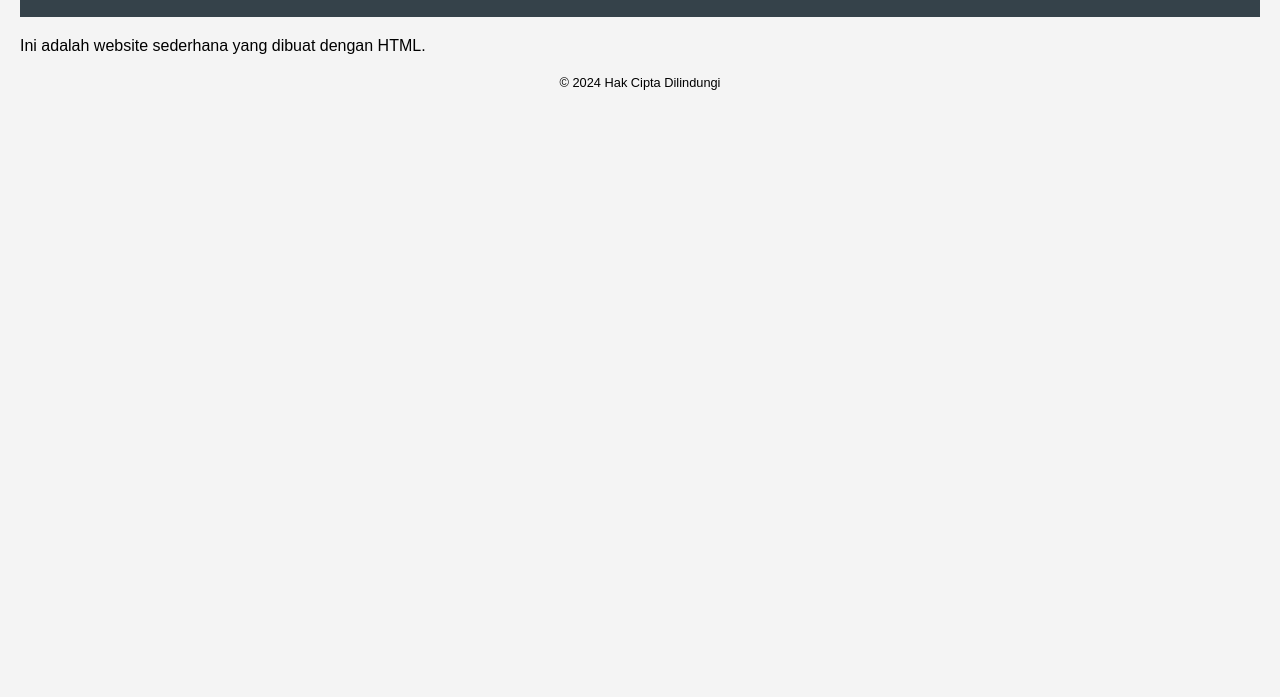
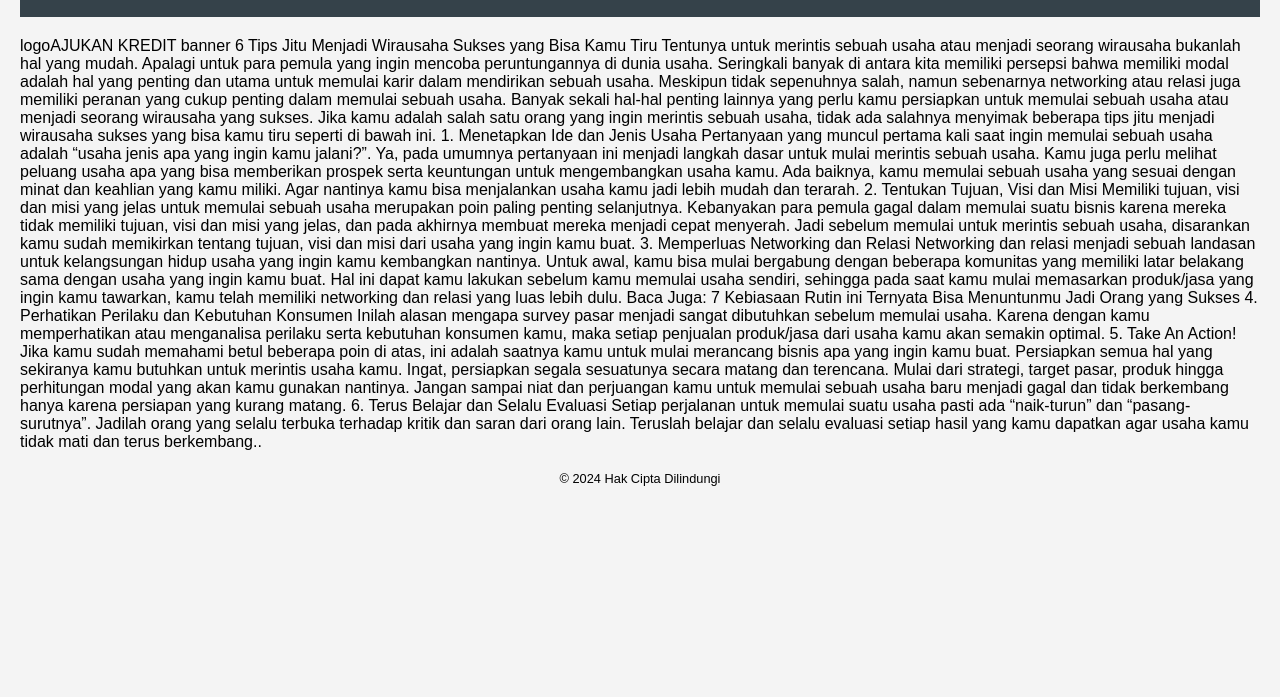
Before and after one commit to ExileCirclet/EXILERENDI-, a plain HTML site: page index.html in a window 1280 px wide. Shown: the part 103-800 px from the top of the page. Drawn offline with Linux system fonts and the light colour scheme.

Commit message:
Update index.html

```diff
--- a/index.html
+++ b/index.html
@@ -7,10 +7,56 @@
 </head>
 <body>
     <header>
-        <h1>Selamat Datang di Website Saya!</h1>
+        <h1>Cara menjadi pengusaha yang sukses by Rendi</h1>
     </header>
     <main>
-        <p>Ini adalah website sederhana yang dibuat dengan HTML.</p>
+        <p>logoAJUKAN KREDIT
+banner
+6 Tips Jitu Menjadi Wirausaha Sukses yang Bisa Kamu Tiru
+Tentunya untuk merintis sebuah usaha atau menjadi seorang wirausaha bukanlah hal yang mudah. Apalagi untuk para pemula yang ingin mencoba peruntungannya di dunia usaha.
+Seringkali banyak di antara kita memiliki persepsi bahwa memiliki modal adalah hal yang penting dan utama untuk memulai karir dalam mendirikan sebuah usaha. Meskipun tidak sepenuhnya salah, namun sebenarnya networking atau relasi juga memiliki peranan yang cukup penting dalam memulai sebuah usaha.
+
+Banyak sekali hal-hal penting lainnya yang perlu kamu persiapkan untuk memulai sebuah usaha atau menjadi seorang wirausaha yang sukses. Jika kamu adalah salah satu orang yang ingin merintis sebuah usaha, tidak ada salahnya menyimak beberapa tips jitu menjadi wirausaha sukses yang bisa kamu tiru seperti di bawah ini.
+
+1. Menetapkan Ide dan Jenis Usaha
+
+
+
+Pertanyaan yang muncul pertama kali saat ingin memulai sebuah usaha adalah “usaha jenis apa yang ingin kamu jalani?”. Ya, pada umumnya pertanyaan ini menjadi langkah dasar untuk mulai merintis sebuah usaha. Kamu juga perlu melihat peluang usaha apa yang bisa memberikan prospek serta keuntungan untuk mengembangkan usaha kamu. Ada baiknya, kamu memulai sebuah usaha yang sesuai dengan minat dan keahlian yang kamu miliki. Agar nantinya kamu bisa menjalankan usaha kamu jadi lebih mudah dan terarah.
+
+2. Tentukan Tujuan, Visi dan Misi
+
+
+
+Memiliki tujuan, visi dan misi yang jelas untuk memulai sebuah usaha merupakan poin paling penting selanjutnya. Kebanyakan para pemula gagal dalam memulai suatu bisnis karena mereka tidak memiliki tujuan, visi dan misi yang jelas, dan pada akhirnya membuat mereka menjadi cepat menyerah. Jadi sebelum memulai untuk merintis sebuah usaha, disarankan kamu sudah memikirkan tentang tujuan, visi dan misi dari usaha yang ingin kamu buat.
+
+3. Memperluas Networking dan Relasi
+
+
+
+Networking dan relasi menjadi sebuah landasan untuk kelangsungan hidup usaha yang ingin kamu kembangkan nantinya. Untuk awal, kamu bisa mulai bergabung dengan beberapa komunitas yang memiliki latar belakang sama dengan usaha yang ingin kamu buat. Hal ini dapat kamu lakukan sebelum kamu memulai usaha sendiri, sehingga pada saat kamu mulai memasarkan produk/jasa yang ingin kamu tawarkan, kamu telah memiliki networking dan relasi yang luas lebih dulu.
+
+Baca Juga: 7 Kebiasaan Rutin ini Ternyata Bisa Menuntunmu Jadi Orang yang Sukses
+
+4. Perhatikan Perilaku dan Kebutuhan Konsumen
+
+
+
+Inilah alasan mengapa survey pasar menjadi sangat dibutuhkan sebelum memulai usaha. Karena dengan kamu memperhatikan atau menganalisa perilaku serta kebutuhan konsumen kamu, maka setiap penjualan produk/jasa dari usaha kamu akan semakin optimal.
+
+5. Take An Action!
+
+
+
+Jika kamu sudah memahami betul beberapa poin di atas, ini adalah saatnya kamu untuk mulai merancang bisnis apa yang ingin kamu buat. Persiapkan semua hal yang sekiranya kamu butuhkan untuk merintis usaha kamu. Ingat, persiapkan segala sesuatunya secara matang dan terencana.
+
+Mulai dari strategi, target pasar, produk hingga perhitungan modal yang akan kamu gunakan nantinya. Jangan sampai niat dan perjuangan kamu untuk memulai sebuah usaha baru menjadi gagal dan tidak berkembang hanya karena persiapan yang kurang matang.
+
+6. Terus Belajar dan Selalu Evaluasi
+
+
+
+Setiap perjalanan untuk memulai suatu usaha pasti ada “naik-turun” dan “pasang-surutnya”. Jadilah orang yang selalu terbuka terhadap kritik dan saran dari orang lain. Teruslah belajar dan selalu evaluasi setiap hasil yang kamu dapatkan agar usaha kamu tidak mati dan terus berkembang..</p>
     </main>
     <footer>
         <p>&copy; 2024 Hak Cipta Dilindungi</p>
```
